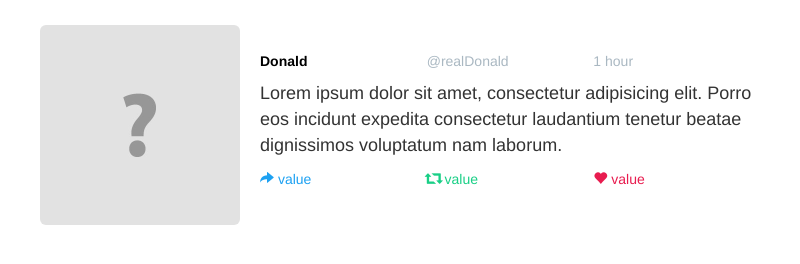
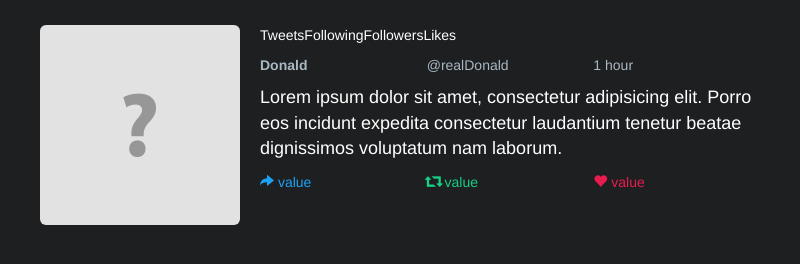
Before and after one commit to realtomaszkula/maga-mirror, an Electron app: page src/index.html in a window 800 px wide. Drawn offline with nearby package versions, Linux system fonts and the light colour scheme; no server answers.

Commit message:
Add comments to css

```diff
--- a/src/index.html
+++ b/src/index.html
@@ -10,6 +10,25 @@
   <div class="container">
     <section id="twitter">
       <img src="../assets/avatar_placeholder.jpg" class="img-rounded avatar" width="200" height="200">
+      <div>
+        <ul class="meta">
+          <li class="meta__item">
+            <div class="meta__item--title meta-tweets">Tweets</div>
+            <div class="meta__item--value"></div>
+          </li>
+          <li class="meta__item">
+            <div class="meta__item--title meta-following">Following</div>
+            <div class="meta__item--value"></div>
+          </li>
+          <li class="meta__item">
+            <div class="meta__item--title meta-followers">Followers</div>
+            <div class="meta__item--value"></div>
+          </li>
+          <li class="meta__item meta-likes">
+            <div class="meta__item--title">Likes</div>
+            <div class="meta__item--value"></div>
+          </li>
+        </ul>
         <section class="tweet">
           <ul class="whois">
             <li class="whois__item whois__name">Donald</li>
@@ -37,6 +56,8 @@
             </li>
           </ul>
         </section>
+
+      </div>
     </section>
   </div>
     <script>require('./maga.js')</script>
--- a/src/style.css
+++ b/src/style.css
@@ -1,4 +1,7 @@
+/* general */
 body {
+  color: white;
+  background: #1d1f21;
     padding: 25px;
 }
 
@@ -7,43 +10,43 @@ ul {
   padding: 0;
 }
 
-.whois, .statistics {
+/* twitter */
+#twitter {
+  display: flex;
+}
+.whois, .statistics, .meta {
   display: flex;
   flex-flow: column, wrap;
 }
 
-.tweet-text {
-  font-size: 18px;
+/* avatar */
+.avatar {
+  margin-right: 20px;
 }
-.whois__item.whois__name {
+
+/* meta */
+
+/* who is */
+.whois__name {
   font-weight: 600;
-  color: black;
 }
 .whois__item, .statistics__item{
   flex: 1;
   color: #aab8c2;
 }
 
+/* tweet text */
+.tweet-text {
+  font-size: 18px;
+}
+
+/* statistics */
 ul.statistics li:nth-child(1) {
   color: #1da1f2;
 }
 ul.statistics li:nth-child(2) {
   color: #19cf86;
 }
-
 ul.statistics li:nth-child(3) {
   color: #e81c4f;
 }
-.avatar {
-  margin-right: 20px;
-}
-.tweet {
-  flex: 1;
-  display: flex;
-  flex-direction: column;
-  justify-content: center;
-}
-
-#twitter {
-  display: flex;
-}
```
Lines whose indentation alone changed are shown as unchanged.
